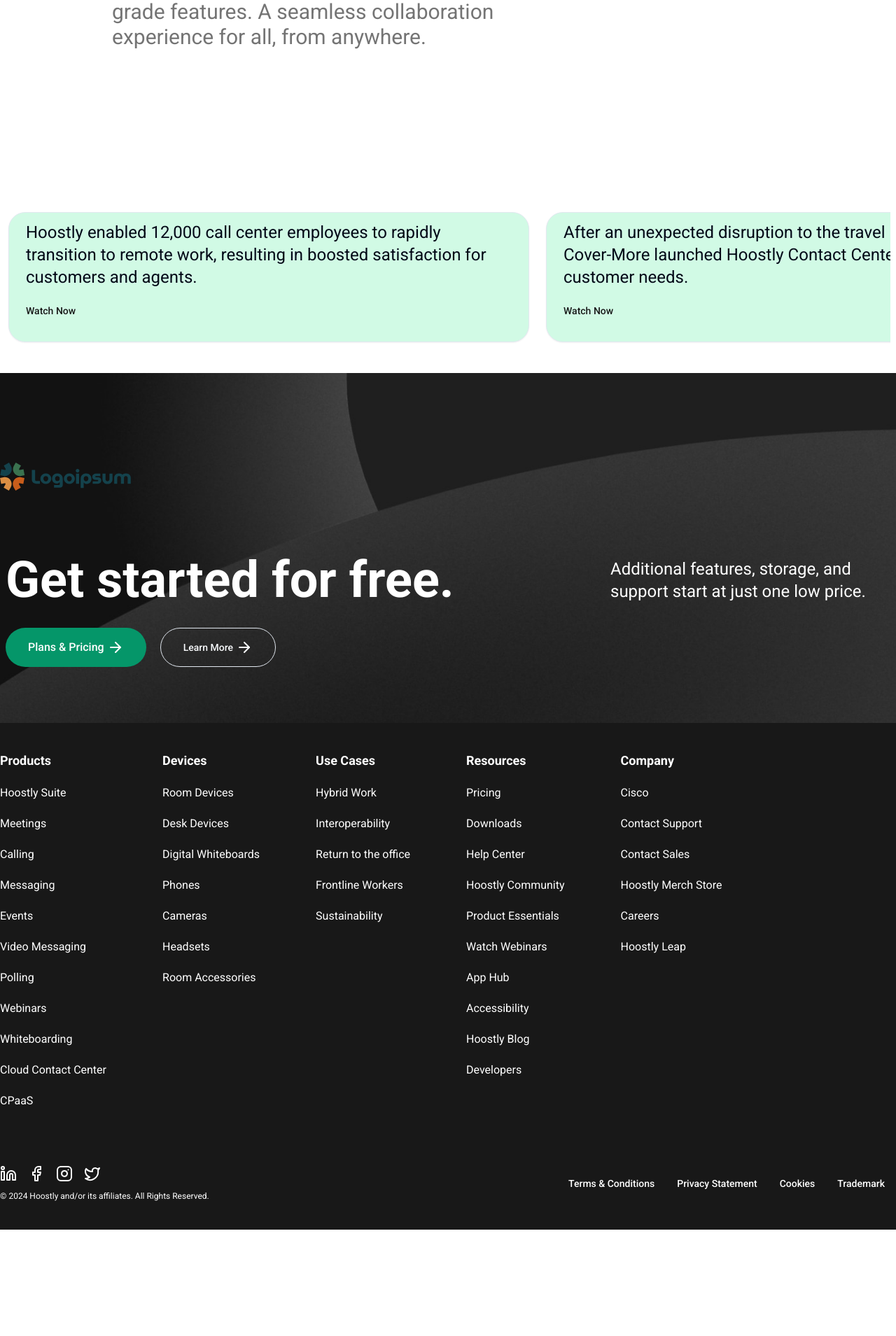
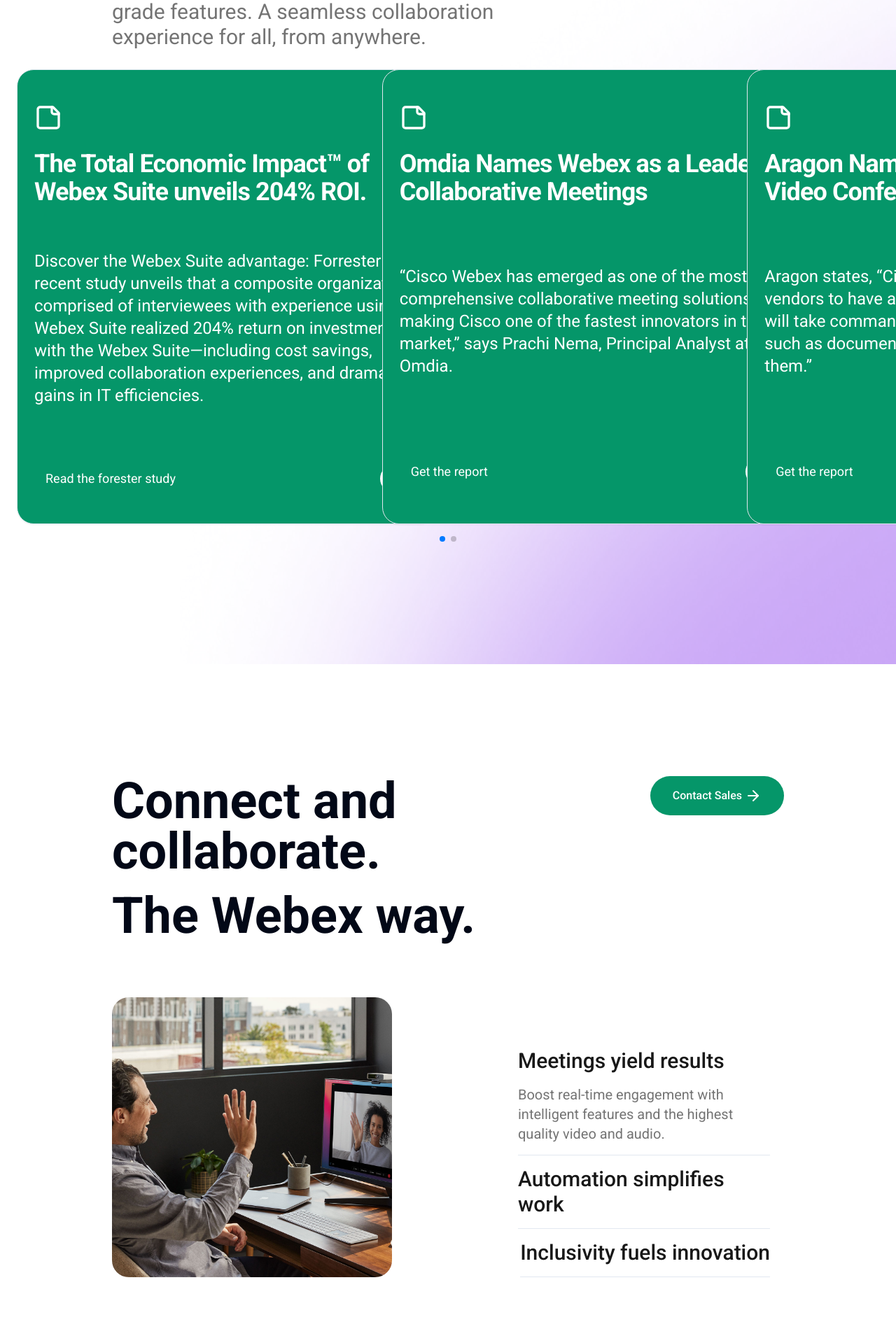
Before and after one commit to aagatsharma/webex, a React (Vite) app: page /meetings in a window 1280 px wide. Shown: the part 1851-3760 px from the top of the page at 70% size. Before the commit the page ends 3608 px from the top, so only its background shows below. Built offline with nearby package versions, Linux system fonts and the light colour scheme.

Commit message:
meetings accordion and carousel

```diff
--- a/package.json
+++ b/package.json
@@ -22,6 +22,7 @@
     "react": "^18.2.0",
     "react-dom": "^18.2.0",
     "react-router-dom": "^6.21.3",
+    "swiper": "^11.0.5",
     "tailwind-merge": "^2.2.1",
     "tailwindcss-animate": "^1.0.7"
   },
--- /dev/null
+++ b/src/components/meetings/MeetingsCollaborateAccordion.tsx
@@ -0,0 +1,104 @@
+import { ArrowRight } from "lucide-react";
+import { Button } from "../ui/button";
+import {
+  Accordion,
+  AccordionContent,
+  AccordionItem,
+  AccordionTrigger,
+} from "../ui/accordion";
+import { useState } from "react";
+
+import image1 from "@/assets/meetings/Meetings-yield-results.jpg";
+import image2 from "@/assets/meetings/Automation-simplifies-work.jpg";
+import image3 from "@/assets/meetings/Inclusivity-fuels-innovation.jpg";
+
+const accordinItem = [
+  {
+    id: 0,
+    title: "Meetings yield results",
+    description:
+      "Boost real-time engagement with intelligent features and the highest quality video and audio.",
+    image: image1,
+  },
+  {
+    id: 1,
+    title: "Automation simplifies work",
+    description:
+      "Use the power of AI to take the labor out of collaboration, optimize workflows, and improve productivity.",
+    image: image2,
+  },
+  {
+    id: 2,
+    title: "Inclusivity fuels innovation",
+    description:
+      "Give hybrid teams equal access to collaborative workflows so that every voice is heard.",
+    image: image3,
+  },
+];
+
+const MeetingsCollaborateAccordion = () => {
+  const [imageIndex, setImageIndex] = useState(0);
+  return (
+    <div className="xl:p-40 py-40 px-4">
+      <div className="flex max-md:flex-col gap-5">
+        <div className="flex flex-col gap-5 md:flex-1 ">
+          <h1 className="text-7xl max-md:text-5xl max-sm:text-3xl font-bold">
+            Connect and collaborate.
+          </h1>
+          <h1 className="text-7xl max-md:text-5xl max-sm:text-3xl font-bold">
+            The Webex way.
+          </h1>
+        </div>
+        <div className=" ">
+          <Button
+            size="lg"
+            className="h-14 bg-emerald-600 text-white rounded-full text-base hover:bg-black
+             font-medium hover:transition-all hover:duration-300 space-x-1 max-md:w-full "
+          >
+            <span>Contact Sales</span>
+            <ArrowRight />
+          </Button>
+        </div>
+      </div>
+
+      <div className="w-full py-20 grid grid-cols-1 lg:grid-cols-2 lg:gap-40">
+        <div>
+          <img
+            src={accordinItem[imageIndex].image}
+            alt="Image"
+            className="rounded-3xl"
+          />
+        </div>
+        <div className=" place-self-end">
+          <Accordion
+            type="single"
+            collapsible={false}
+            className="w-full px-5 justify-items-end place-items-end "
+            defaultValue={String(accordinItem[0].id)}
+            onValueChange={(data) => setImageIndex(parseInt(data))}
+          >
+            {accordinItem.map((acc) => (
+              <AccordionItem
+                value={String(acc.id)}
+                key={acc.title}
+                className="group"
+              >
+                <AccordionTrigger
+                  className=" hover:no-underline text-3xl text-black group-hover:text-emerald-600 text-left"
+                  iconType="none"
+                >
+                  {acc.title}
+                </AccordionTrigger>
+                <AccordionContent className="text-black/60 text-xl">
+                  {acc.description}
+                </AccordionContent>
+              </AccordionItem>
+            ))}
+          </Accordion>
+        </div>
+      </div>
+    </div>
+  );
+};
+
+export default MeetingsCollaborateAccordion;
--- a/src/components/meetings/MeetingsWorkCarousel.tsx
+++ b/src/components/meetings/MeetingsWorkCarousel.tsx
@@ -1,29 +1,52 @@
+import {
+  Card,
+  CardContent,
+  CardDescription,
+  CardFooter,
+  CardHeader,
+  CardTitle,
+} from "../ui/card";
+
+import purple from "@/assets/meetings/purple.png";
+
+import { Swiper, SwiperSlide } from "swiper/react";
+import "swiper/css/pagination";
+
+import "swiper/css";
+import "swiper/css/scrollbar";
+
+import { Pagination } from "swiper/modules";
+import { ArrowDownToLine, StickyNote } from "lucide-react";
 import { Button } from "../ui/button";
-import { Card, CardContent } from "../ui/card";
-import { Carousel, CarouselContent, CarouselItem } from "../ui/carousel";
 
 const contactcarousel = [
   {
     id: 1,
-    title:
-      "Hoostly enabled 12,000 call center employees to rapidly transition to remote work, resulting in boosted satisfaction for customers and agents.",
+    title: "The Total Economic Impact™ of Webex Suite unveils 204% ROI.",
+    description:
+      "Discover the Webex Suite advantage: Forrester's recent study unveils that a composite organization comprised of interviewees with experience using Webex Suite realized 204% return on investment with the Webex Suite—including cost savings, improved collaboration experiences, and dramatic gains in IT efficiencies.",
+    report: "Read the forester study",
   },
   {
     id: 2,
-    title:
-      "After an unexpected disruption to the travel insurance industry, Cover-More launched Hoostly Contact Center to better meet customer needs.",
+    title: "Omdia Names Webex as a Leader in Collaborative Meetings",
+    description:
+      "“Cisco Webex has emerged as one of the most comprehensive collaborative meeting solutions ... making Cisco one of the fastest innovators in the market,” says Prachi Nema, Principal Analyst at Omdia.",
+    report: "Get the report",
   },
   {
     id: 3,
-    title:
-      "After a long search for a contact center solution with cutting-edge technology and simple onboarding, First Horizon chose Hoostly.",
+    title: "Aragon Names Webex an Intelligent Video Conferencing Leader",
+    description:
+      "Aragon states, “Cisco is still one of the only vendors to have an integrated virtual assistant that will take commands from humans and do actions such as document action items and then distribute them.”",
+    report: "Get the report",
   },
 ];
 
 const MeetingsWorkCarousel = () => {
   return (
-    <div className="">
-      <div className="flex flex-col lg:p-40 md:p-10 p-4">
+    <div className="py-40 relative">
+      <div className="flex flex-col lg:px-40 max-md:p-10">
         <h1 className="md:text-7xl text-4xl font-bold">Forge a new path </h1>
         <h1 className="md:text-7xl text-4xl font-bold">in hybrid work.</h1>
         <h3 className="my-7 md:text-3xl text-xl text-black/60 xl:mr-96">
@@ -32,28 +55,55 @@
         </h3>
       </div>
 
-      <div className=" my-10 mx-2">
-        <Carousel opts={{ loop: false }}>
-          <CarouselContent className=" 2xl:ml-80 overflow-x-scroll">
-            {contactcarousel.map((carousel, index) => (
-              <CarouselItem key={index} className=" lg:basis-3/5">
-                <div className="p-1">
-                  <Card className=" w-[900px] h-[400px] max-2xl:w-auto max-2xl:h-auto flex items-center justify-center rounded-3xl bg-emerald-100">
-                    <CardContent className=" grid grid-cols-2 max-2xl:grid-cols-1 gap-5 pt-3">
-                      <div className="flex flex-col gap-3">
-                        <h1 className="text-2xl">{carousel.title}</h1>
-                        <Button className=" rounded-none bg-transparent text-black p-0 self-start hover:bg-transparent border-b border-transparent hover:border-emerald-600 hover:text-emerald-600">
-                          Watch Now
-                        </Button>
-                      </div>
-                    </CardContent>
-                  </Card>
+      <Swiper
+        breakpoints={{
+          320: { slidesPerView: 1, centeredSlides: true, spaceBetween: 20 },
+          800: { slidesPerView: 1.2, centeredSlides: false, spaceBetween: 20 },
+          1000: { slidesPerView: 1.6, centeredSlides: false, spaceBetween: 20 },
+          1200: { slidesPerView: 2.4, centeredSlides: false, spaceBetween: 20 },
+          1500: { slidesPerView: 3.1, centeredSlides: true, spaceBetween: 20 },
+        }}
+        pagination
+        grabCursor
+        modules={[Pagination]}
+        className="pb-10 px-6"
+      >
+        {contactcarousel.map((carousel) => (
+          <SwiperSlide key={carousel.id}>
+            <Card className=" w-[600px] h-[650px] max-md:w-auto grid grid-cols-1 rounded-3xl bg-emerald-600 text-white">
+              <CardHeader className=" gap-5 mt-6  ">
+                <StickyNote className="h-10 w-10" />
+                <CardTitle className="text-4xl max-md:text-2xl">
+                  {carousel.title}
+                </CardTitle>
+              </CardHeader>
+              <CardContent>
+                <CardDescription className="text-2xl max-md:text-lg text-white">
+                  {carousel.description}
+                </CardDescription>
+              </CardContent>
+              <CardFooter className="flex items-center justify-between px-10 group  ">
+                <span className="text-lg max-md:text-base">
+                  {carousel.report}
+                </span>
+                <div>
+                  <Button
+                    className=" rounded-full  bg-white text-black self-start hover:bg-transparent border-b border-transparent hover:border-emerald-600 hover:text-emerald-600 group-hover:bg-black"
+                    size={"icon"}
+                  >
+                    <ArrowDownToLine className=" group-hover:text-white   text-black" />
+                  </Button>
                 </div>
-              </CarouselItem>
-            ))}
-          </CarouselContent>
-        </Carousel>
-      </div>
+              </CardFooter>
+            </Card>
+          </SwiperSlide>
+        ))}
+      </Swiper>
+      <img
+        src={purple}
+        alt=""
+        className="absolute bottom-0 right-0 rotate-180 h-full w-full"
+      />
     </div>
   );
 };
--- a/src/pages/Meetings.tsx
+++ b/src/pages/Meetings.tsx
@@ -1,3 +1,4 @@
+import MeetingsCollaborateAccordion from "@/components/meetings/MeetingsCollaborateAccordion";
 import MeetingsEngageCard from "@/components/meetings/MeetingsEngageCard";
 import MeetingsStarter from "@/components/meetings/MeetingsStarter";
 import MeetingsWorkCarousel from "@/components/meetings/MeetingsWorkCarousel";
@@ -8,6 +9,7 @@
       <MeetingsStarter />
       <MeetingsEngageCard />
       <MeetingsWorkCarousel />
+      <MeetingsCollaborateAccordion />
     </div>
   );
 };
```
Also changed, not shown: 1 other file (tests, documents, lock files or other folders).
